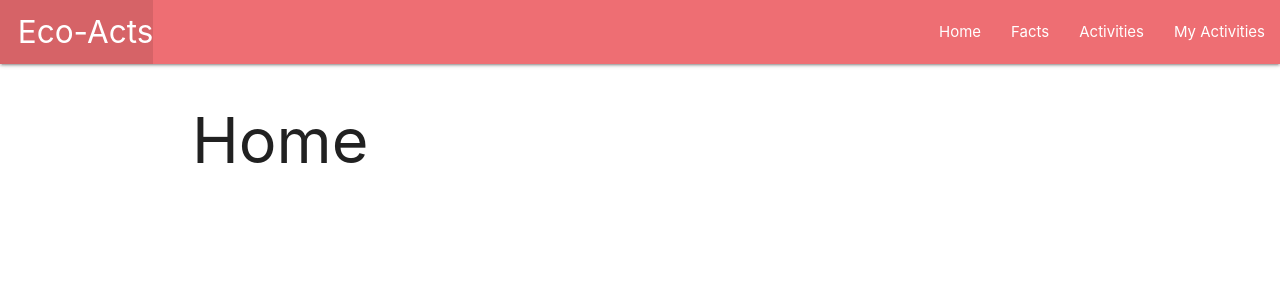
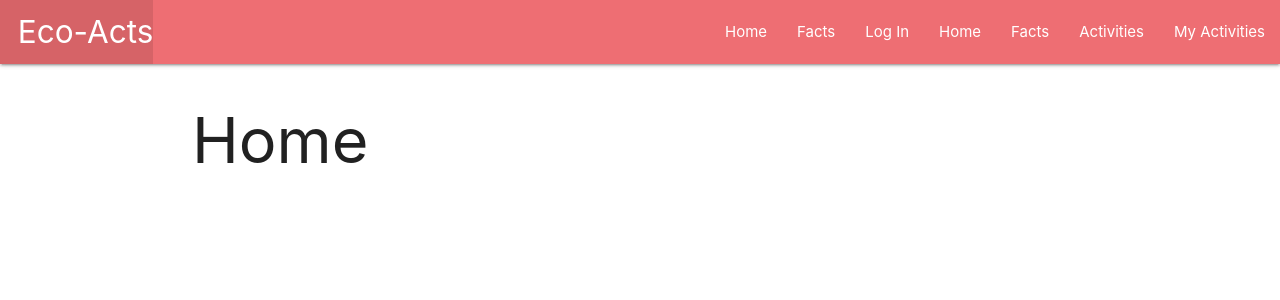
Before and after one commit to kkonkel23/Eco-Acts, a Django app: page / in a window 1280 px wide. Shown: the top 300 px of the page. Run offline with Django 3.2, Linux system fonts and the light colour scheme.

Commit message:
update nav bar

```diff
--- a/eco_acts/settings.py
+++ b/eco_acts/settings.py
@@ -128,3 +128,4 @@ USE_TZ = True
 STATIC_URL = '/static/'
 
 LOGIN_REDIRECT_URL = '/'
+LOGOUT_REDIRECT_URL = '/'
--- a/main_app/templates/base.html
+++ b/main_app/templates/base.html
@@ -23,6 +23,18 @@
             <li><a href="{% url 'index' %}">Activities</a></li>
             <li><a href="{% url 'my_activities_index' %}">My Activities</a></li>
         </ul>
+        <ul class="right">
+            <!-- changes below -->
+            <li><a href="{% url 'home' %}">Home</a></li>
+            <li><a href="{% url 'facts' %}">Facts</a></li>
+            {% if user.is_authenticated %}
+            <li><a href="{% url 'index' %}">Activities</a></li>
+            <li><a href="{% url 'my_activities_index' %}">My Activities</a></li>
+              <li><a href="{% url 'logout' %}">Log Out</a></li>
+            {% else %}
+              <li><a href="{% url 'login' %}">Log In</a></li>
+            {% endif %}
+          </ul>
       </div>
     </nav>
   </header>
```
